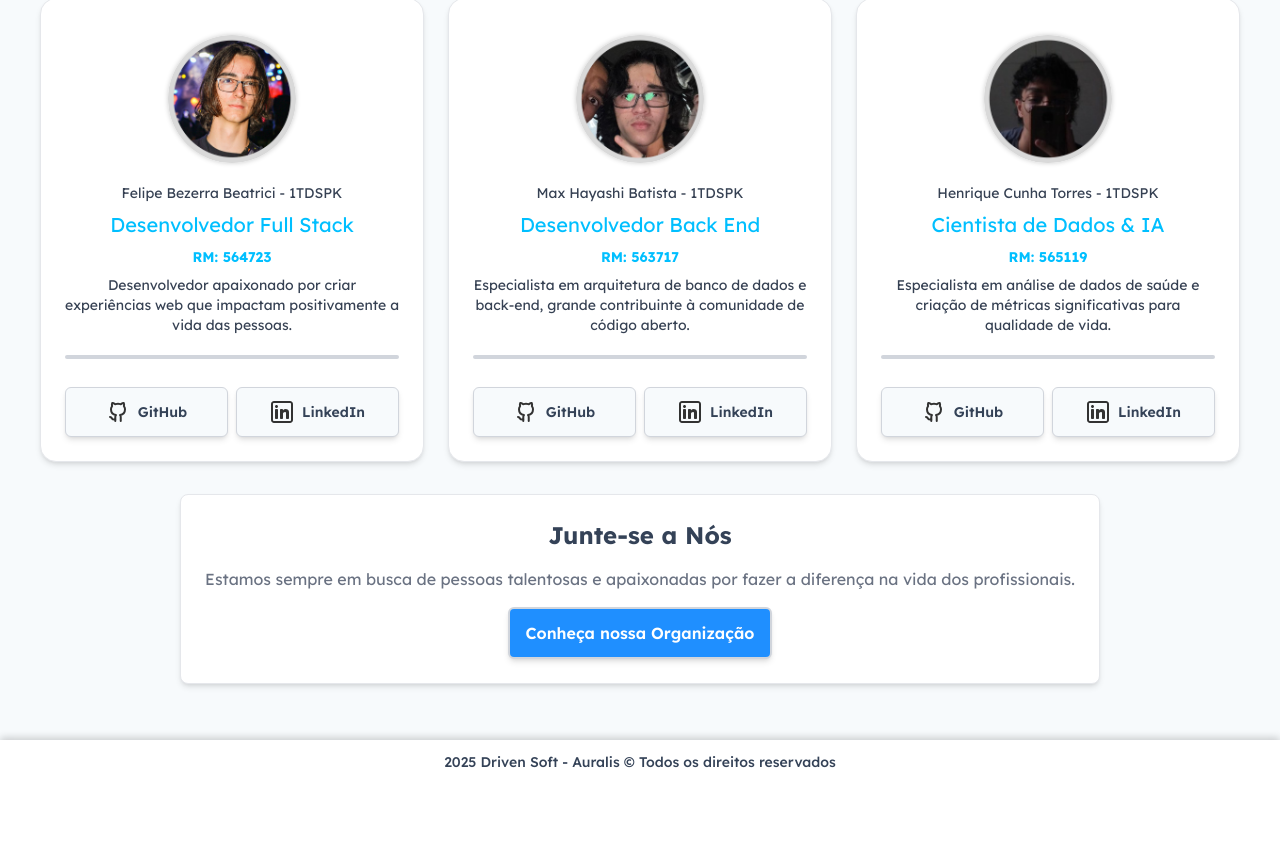
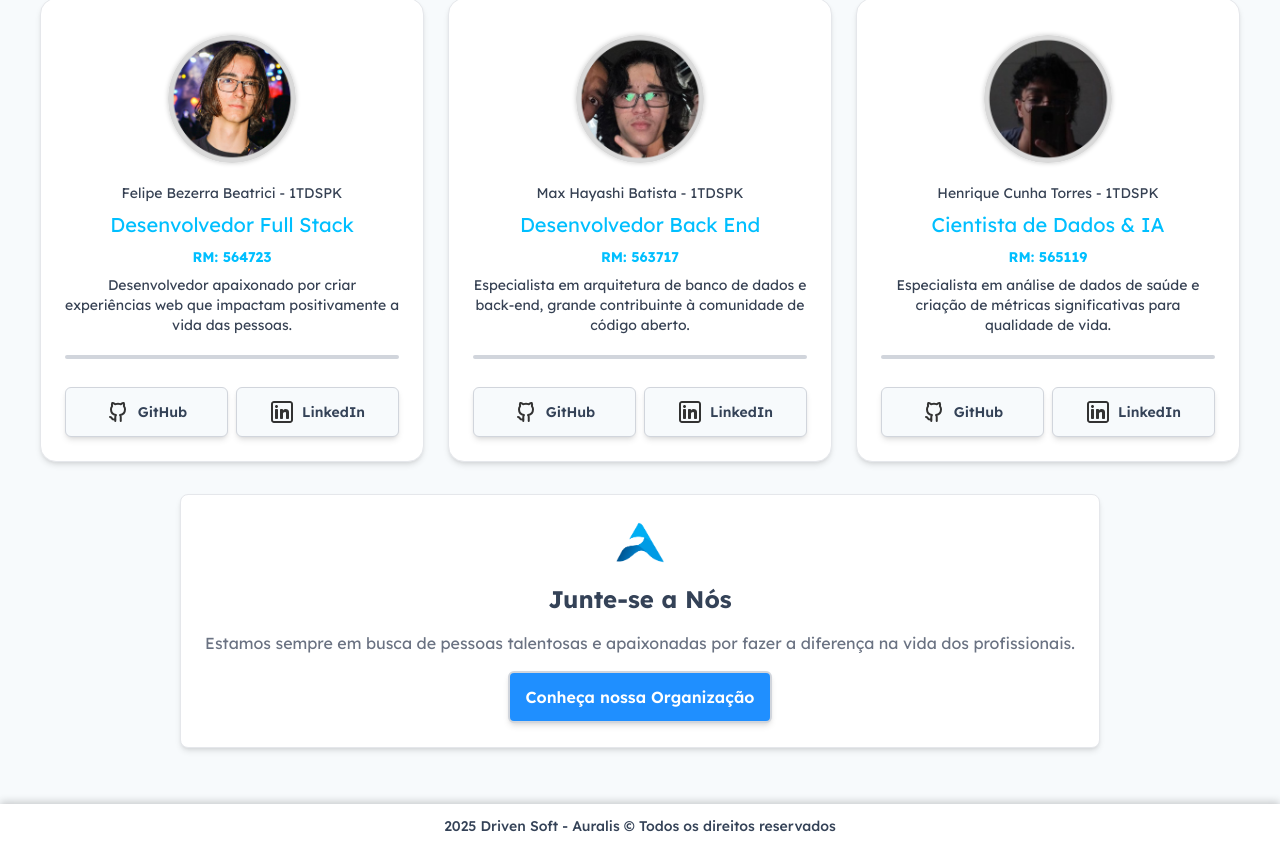
Before and after one commit to Driven-Soft/Auralis, a React (Vite) app: page /integrantes in a window 1280 px wide. Shown: the part 410-1258 px from the top of the page. Before the commit the page ends 1194 px from the top, so only its background shows below. Built offline with nearby package versions, Linux system fonts and the light colour scheme; a web font is replaced by a local one.

Commit message:
feat: logo do Auralis na página de Integrantes

```diff
--- a/src/routes/Integrantes.tsx
+++ b/src/routes/Integrantes.tsx
@@ -5,6 +5,7 @@ import { integrantes } from "../data/integrantes";
 import IntegranteCard from "../components/IntegranteCard";
 import CardWrapper from "../components/CardWrapper";
 import ButtonWrapper from "../components/ButtonWrapper";
+import AuralisLogo from "../assets/images/icons/AuralisLogo.png";
 
 const Integrantes = () => {
   return (
@@ -26,6 +27,13 @@ const Integrantes = () => {
 
       <section className="pb-12 mx-12">
         <CardWrapper className="flex-col gap-4 text-center">
+        <div className="shrink-0 w-8 h-8 sm:w-10 sm:h-10 md:w-10 md:h-10 lg:w-12 lg:h-12 transition-all duration-200 rounded-lg">
+          <img
+            src={AuralisLogo}
+            alt="Auralis"
+            className="w-full h-full object-contain"
+          />
+        </div>
           <h1 className="text-2xl font-bold text-texto-primary dark:text-texto-secondary">
             Junte-se a Nós
           </h1>
```
